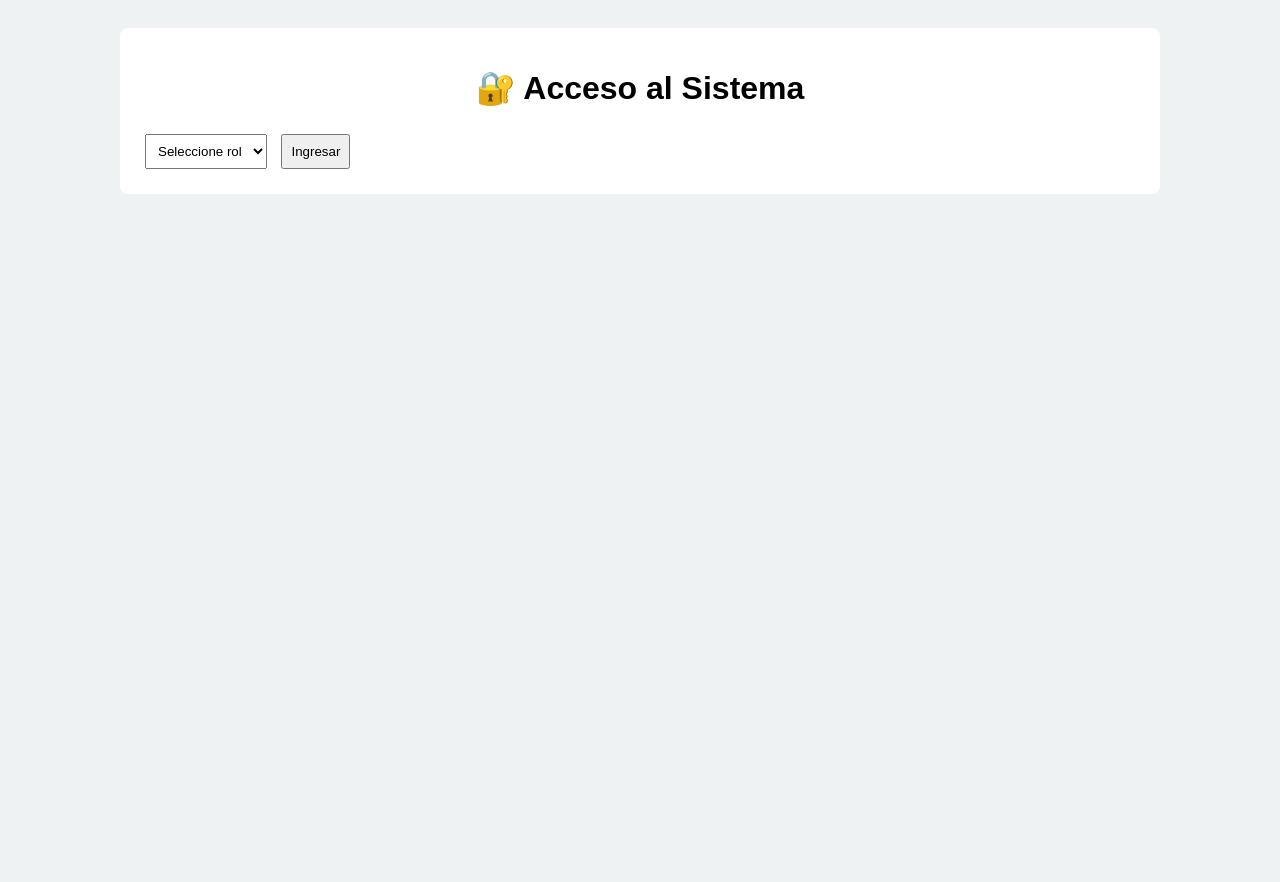
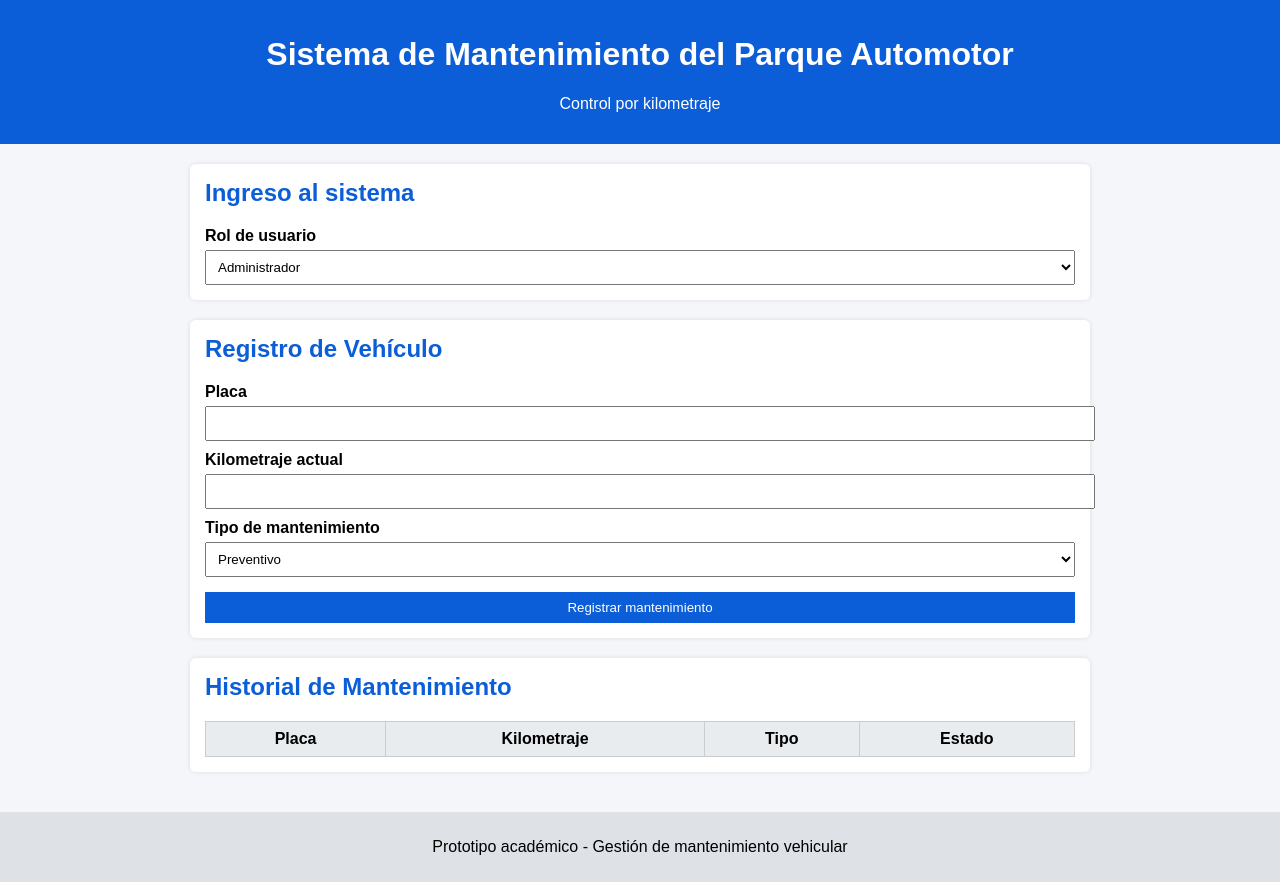
Before and after one commit to vivimarc96-lang/parque-automotor-mantenimiento, a plain HTML site: page index.html in a window 1280 px wide. Before the commit the page ends 800 px from the top, so only its background shows below. Drawn offline with Linux system fonts and the light colour scheme.

Commit message:
Update index.html

```diff
--- a/index.html
+++ b/index.html
@@ -1,102 +1,165 @@
 <!DOCTYPE html>
 <html lang="es">
 <head>
-<meta charset="UTF-8">
-<title>Gestión Parque Automotor</title>
+  <meta charset="UTF-8" />
+  <meta name="viewport" content="width=device-width, initial-scale=1.0"/>
+  <title>Mantenimiento Parque Automotor</title>
   <style>
-body { font-family: Arial; background:#eef2f3; padding:20px; }
-.container { background:#fff; padding:20px; border-radius:8px; max-width:1000px; margin:auto; }
-h1, h2 { text-align:center; }
-input, select, button { padding:8px; margin:5px; }
-table { width:100%; border-collapse:collapse; margin-top:15px; }
-th, td { border:1px solid #ccc; padding:8px; text-align:center; }
-th { background:#0077cc; color:white; }
-.alerta { background:#ffcccc; }
-.ok { background:#ccffcc; }
-.hidden { display:none; }
+    body{
+      font-family: Arial, sans-serif;
+      background:#f4f6f9;
+      margin:0;
+      padding:0;
+    }
+    header{
+      background:#0b5ed7;
+      color:white;
+      padding:15px;
+      text-align:center;
+    }
+    main{
+      padding:20px;
+      max-width:900px;
+      margin:auto;
+    }
+    section{
+      background:white;
+      padding:15px;
+      margin-bottom:20px;
+      border-radius:6px;
+      box-shadow:0 0 5px rgba(0,0,0,.1);
+    }
+    h2{
+      margin-top:0;
+      color:#0b5ed7;
+    }
+    label{
+      display:block;
+      margin-top:10px;
+      font-weight:bold;
+    }
+    input, select, button{
+      width:100%;
+      padding:8px;
+      margin-top:5px;
+    }
+    button{
+      background:#0b5ed7;
+      color:white;
+      border:none;
+      cursor:pointer;
+      margin-top:15px;
+    }
+    button:hover{
+      background:#084298;
+    }
+    table{
+      width:100%;
+      border-collapse:collapse;
+      margin-top:10px;
+    }
+    th, td{
+      border:1px solid #ccc;
+      padding:8px;
+      text-align:center;
+    }
+    th{
+      background:#e9ecef;
+    }
+    footer{
+      text-align:center;
+      padding:10px;
+      background:#dee2e6;
+    }
   </style>
 </head>
 
 <body>
 
-<div class="container" id="login">
-<h1>🔐 Acceso al Sistema</h1>
+<header>
+  <h1>Sistema de Mantenimiento del Parque Automotor</h1>
+  <p>Control por kilometraje</p>
+</header>
+
+<main>
+
+  <!-- REGISTRO DE USUARIO -->
+  <section>
+    <h2>Ingreso al sistema</h2>
+    <label>Rol de usuario</label>
     <select id="rol">
-<option value="">Seleccione rol</option>
-<option value="Administrador">Administrador</option>
-<option value="Operador">Operador</option>
+      <option>Administrador</option>
+      <option>Operador</option>
     </select>
-<button onclick="ingresar()">Ingresar</button>
-</div>
+  </section>
 
-<div class="container hidden" id="app">
-<h1>🚘 Sistema de Mantenimiento del Parque Automotor</h1>
-<p><strong>Rol:</strong> <span id="rolActivo"></span></p>
+  <!-- REGISTRO DE VEHÍCULO -->
+  <section>
+    <h2>Registro de Vehículo</h2>
+    <label>Placa</label>
+    <input type="text" id="placa">
 
-<div id="adminPanel">
-<h2>Registro de Vehículos</h2>
-<input id="placa" placeholder="Placa">
-<input id="km" type="number" placeholder="Kilometraje actual">
-<input id="kmMant" type="number" placeholder="Km mantenimiento">
-<button onclick="agregar()">Registrar</button>
-</div>
+    <label>Kilometraje actual</label>
+    <input type="number" id="km">
 
-<h2>Flota Vehicular</h2>
+    <label>Tipo de mantenimiento</label>
+    <select id="tipo">
+      <option>Preventivo</option>
+      <option>Correctivo</option>
+    </select>
+
+    <button onclick="registrar()">Registrar mantenimiento</button>
+  </section>
+
+  <!-- TABLA DE RESULTADOS -->
+  <section>
+    <h2>Historial de Mantenimiento</h2>
     <table>
       <thead>
         <tr>
           <th>Placa</th>
           <th>Kilometraje</th>
-<th>Km Mantenimiento</th>
+          <th>Tipo</th>
           <th>Estado</th>
         </tr>
       </thead>
-<tbody id="tabla"></tbody>
+      <tbody id="tabla">
+      </tbody>
     </table>
+  </section>
 
-<h2>📊 Reportes</h2>
-<p>Total vehículos: <span id="total"></span></p>
-<p>Mantenimiento pendiente: <span id="pendientes"></span></p>
+</main>
 
-</div>
+<footer>
+  <p>Prototipo académico - Gestión de mantenimiento vehicular</p>
+</footer>
 
 <script>
-let vehiculos = [];
-let rol = "";
+  function registrar(){
+    let placa = document.getElementById("placa").value;
+    let km = document.getElementById("km").value;
+    let tipo = document.getElementById("tipo").value;
 
-function ingresar(){
-rol = document.getElementById("rol").value;
-if(!rol){ alert("Seleccione un rol"); return; }
-document.getElementById("login").classList.add("hidden");
-document.getElementById("app").classList.remove("hidden");
-document.getElementById("rolActivo").innerText = rol;
-if(rol === "Operador") document.getElementById("adminPanel").style.display="none";
+    if(placa === "" || km === ""){
+      alert("Por favor complete todos los campos");
+      return;
     }
 
-function agregar(){
-const placa = document.getElementById("placa").value;
-const km = Number(document.getElementById("km").value);
-const kmMant = Number(document.getElementById("kmMant").value);
-if(!placa || !km || !kmMant){ alert("Complete los datos"); return; }
-vehiculos.push({ placa, km, kmMant });
-render();
-}
+    let estado = km >= 10000 ? "Mantenimiento requerido" : "En regla";
 
-function render(){
-let html="", pendientes=0;
-vehiculos.forEach(v=>{
-let estado="En regla", clase="ok";
-if(v.km >= v.kmMant){ estado="⚠ Requiere mantenimiento"; clase="alerta"; pendientes++; }
-html+=`<tr class="${clase}">
-<td>${v.placa}</td>
-<td>${v.km}</td>
-<td>${v.kmMant}</td>
+    let fila = `
+      <tr>
+        <td>${placa}</td>
+        <td>${km}</td>
+        <td>${tipo}</td>
         <td>${estado}</td>
-</tr>`;
-});
-document.getElementById("tabla").innerHTML=html;
-document.getElementById("total").innerText=vehiculos.length;
-document.getElementById("pendientes").innerText=pendientes;
+      </tr>
+    `;
+
+    document.getElementById("tabla").innerHTML += fila;
+
+    document.getElementById("placa").value = "";
+    document.getElementById("km").value = "";
   }
 </script>
 
```
Lines whose indentation alone changed are shown as unchanged.
